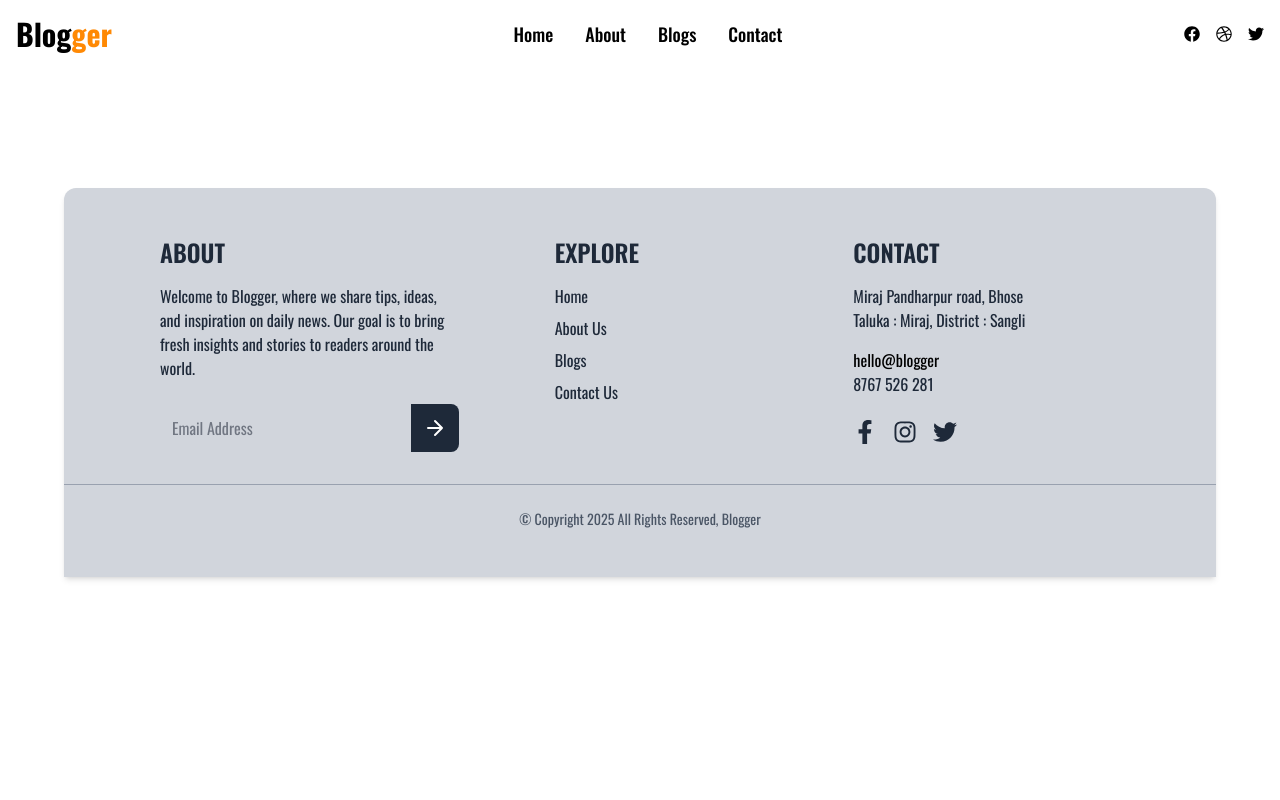
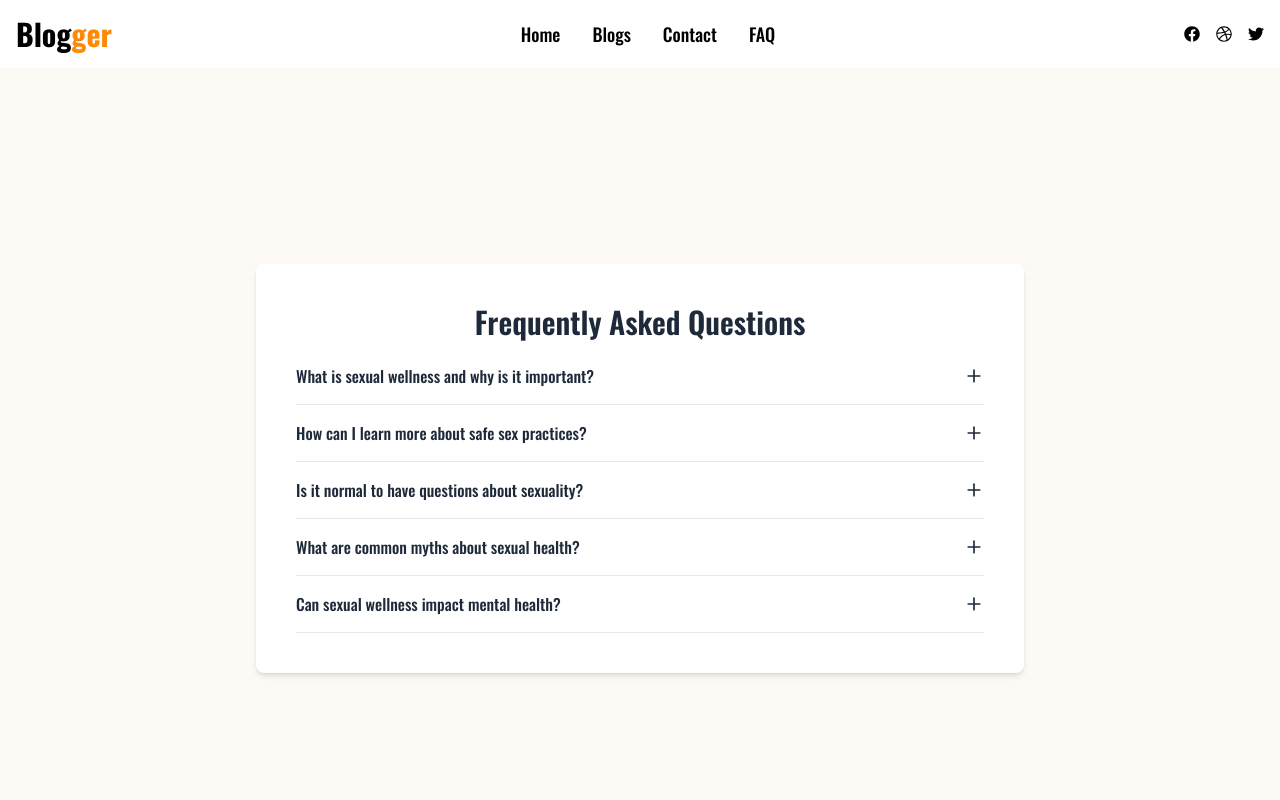
Before and after one commit to deepMhabdi/blog_website, a React (Vite) app: page /faq in a window 1280 px wide. Shown: the top 800 px of the page. Built offline with nearby package versions, Linux system fonts and the light colour scheme; a web font is replaced by a local one.

Commit message:
Major changes

```diff
--- a/src/App.jsx
+++ b/src/App.jsx
@@ -6,6 +6,7 @@ import ContactUs from "./components/ContactUs";
 import LandingPage from "./components/LandingPage";
 import BlogCards from "./components/BlogCards";
 import BlogDetails from "./components/BlogDetails";
+import FAQSection from "./components/FAQSection";
 
 
 const App = () => {
@@ -17,6 +18,8 @@ const App = () => {
         <Route path="/blogs" element={<BlogCards />} />
         <Route path="/blogs/:blogTitle" element={<BlogDetails />} />
         <Route path="/contact-us" element={<ContactUs />} />
+        <Route path="/articles" element={<BlogCards />} />
+        <Route path="/faq" element={<FAQSection />} />
       </Routes>
       <Footer />
     </div>
--- a/src/components/BlogDetails.jsx
+++ b/src/components/BlogDetails.jsx
@@ -1,7 +1,7 @@
 import React, { useState, useEffect } from "react";
 import { useParams, useNavigate } from "react-router-dom";
 import nature from "../assets/nature.jpg";
-import banner from "../assets/banner.jpeg";
+import fertility from "../assets/fertility.jpg";
 import { ChevronRight, ChevronLeft } from "lucide-react";
 
 const blogTitles = [
@@ -14,7 +14,6 @@ const blogTitles = [
 
 const blogContent = {
   "Essential Vitamins To Improve Male Fertility": {
-    image: nature,
     content: `Fertility concerns are evolving at a faster rate. On a rough scale, one in five couples is facing infertility due to various reasons that can be solved with lifestyle modifications. On an average scale, an equal percentage is contributed by both genders incapable of conceiving. Infertility is termed as failure to develop after a full year of unprotected intercourse. Couples at this point need professional assistance, and crucial support from a doctor is highly required to improve the chance of conception.
 
 The following are the possible causes of male infertility:
@@ -36,7 +35,6 @@ Vitamin C and E are essential antioxidants protecting cellular damage during oxi
   },
 
   "A Comprehensive Guide Into Men’s Sexual Health": {
-    image: nature,
     content: `Sexual health, just like rest of the aspects of health need proper care. While most of the people around the globe are unaware of the strategies and tips that need to be followed in order to prevent from an unhealthy sexual life.
 Here is the guide to the basic measures and strategies important to take care of sexual health for men.
 Let’s dive into the ideas to keep it healthy for you.
@@ -52,7 +50,6 @@ Early ejaculation can negatively affect  person’s sense of self and the pleasu
   },
 
   "Discover The Ultimate Secret To Staying Fit In Your 40s!": {
-    image: nature,
     content: `Did you know that staying fit in your 40s is not only possible but can also be a lot of fun? Many think that once they hit middle age, staying active and healthy becomes an uphill battle. But the truth is, it’s never too late to start prioritizing your well-being and making positive changes in your lifestyle. In this blog post, we will delve into the secrets of staying fit in your 40s and beyond. So, let’s dive right in!
 
 Embrace the Power of Regular Exercise:
@@ -72,7 +69,6 @@ Focus on incorporating plenty of fruits, vegetables, lean proteins, whole grains
   },
 
   "A Guide To The Dietary Needs Of Men": {
-    image: nature,
     content: `Dietary needs are the requirements that are needed in one’s diet which reflect on the physical and mental wellness. Dietary needs vary according to different conditions which include gender, location, and weight etc. Moving on, dietary requirements can vary in genders due to many reasons and few of them are due to differences in physiology, hormonal profiles and nutritional needs.
 Men generally have a higher lean body mass and basal metabolic rate in comparison to women which makes their dietary requirements different than women. In order to support their fitness and well-being. There are some principles that revolve around the health and wellness of men which apply to the specific dietary needs that men need in their daily lives. These principles can help optimize energy levels, promote muscle growth and enhance the overall vitality.
 
@@ -90,7 +86,6 @@ Men have certain dietary demands that should be recognized and taken care of in
   },
 
   "Discover The Secret To Aging Gracefully!": {
-    image: nature,
     content: `As the years go by, it’s only natural for us to wonder how we can age gracefully and maintain our youthful vigor. We see celebrities and influencers who seem to defy the hands of time, leaving us in awe of their healthy bodies and radiant skin. But what is their secret? Is it some magical potion or expensive treatment? Or is there something we can all do to age gracefully, regardless of our bank account? In this article, we will explore the secret to aging gracefully and how you can incorporate it into your everyday life.
 
 The Power of a Healthy Lifestyle:
@@ -189,14 +184,14 @@ const BlogDetails = () => {
           {decodeURIComponent(blogTitle)}
         </h1>
 
-        {/* Blog Image */}
+        {/* Blog Image
         <div className="w-full md:w-3/4 h-[240px] md:h-[400px] bg-white shadow-xl rounded-3xl overflow-hidden mb-8 border border-gray-200 transition-transform hover:scale-[1.01] duration-200">
           <img
-            src={blog?.image}
+            src={blog?.fertility || blog?.image || nature}
             alt={blogTitle}
             className="w-full h-full object-cover transition-transform duration-500 hover:scale-105"
           />
-        </div>
+        </div> */}
 
         {/* Blog Content */}
         <div className="w-full md:w-3/4 bg-white shadow-lg rounded-3xl p-6 md:p-8 leading-relaxed text-gray-700 text-[16px] whitespace-pre-line border border-gray-100">
--- /dev/null
+++ b/src/components/FAQSection.jsx
@@ -0,0 +1,74 @@
+import React, { useState } from "react";
+import { Plus, Minus } from "lucide-react";
+
+const faqs = [
+  {
+    question: "What is sexual wellness and why is it important?",
+    answer:
+      "Sexual wellness refers to a state of physical, emotional, mental, and social well-being in relation to sexuality. It is important for overall health, self-esteem, and healthy relationships.",
+  },
+  {
+    question: "How can I learn more about safe sex practices?",
+    answer:
+      "Our blog offers articles on protection methods, consent, and communication. Staying informed helps prevent STIs and unplanned pregnancies and fosters healthy intimacy.",
+  },
+  {
+    question: "Is it normal to have questions about sexuality?",
+    answer:
+      "Yes, it's completely normal. Sexuality is a personal and evolving aspect of life. Our content is designed to answer common questions and break harmful stigmas.",
+  },
+  {
+    question: "What are common myths about sexual health?",
+    answer:
+      "There are many myths, such as 'you can't get an STI from oral sex' or 'only teenagers need sex education.' Our blog debunks these with facts and science-backed insights.",
+  },
+  {
+    question: "Can sexual wellness impact mental health?",
+    answer:
+      "Absolutely. Sexual well-being is closely linked to mental health. Feeling safe, respected, and confident in your sexuality can greatly improve emotional well-being.",
+  },
+];
+
+const FAQSection = () => {
+  const [activeIndex, setActiveIndex] = useState(null);
+
+  const toggleFAQ = (index) => {
+    setActiveIndex(index === activeIndex ? null : index);
+  };
+
+  return (
+    <section className="bg-[#fdfaf6] py-10 px-4 md:px-10 min-h-screen flex items-center justify-center -mb-30">
+      <div className="bg-white rounded-lg shadow-md p-6 md:p-10 max-w-3xl w-full">
+        <h2 className="text-2xl md:text-3xl font-semibold text-center text-gray-800 mb-6">
+          Frequently Asked Questions
+        </h2>
+
+        <div className="space-y-4">
+          {faqs.map((faq, index) => (
+            <div key={index} className="border-b border-gray-200 pb-4">
+              <button
+                onClick={() => toggleFAQ(index)}
+                className="w-full text-left flex justify-between items-center text-gray-800 font-medium focus:outline-none"
+              >
+                <span>{faq.question}</span>
+                {activeIndex === index ? (
+                  <Minus className="w-5 h-5" />
+                ) : (
+                  <Plus className="w-5 h-5" />
+                )}
+              </button>
+
+              {activeIndex === index && (
+                <p className="mt-2 text-gray-700 text-sm md:text-base">
+                  {faq.answer}
+                </p>
+              )}
+            </div>
+          ))}
+        </div>
+      </div>
+    </section>
+  );
+};
+
+export default FAQSection;
--- a/src/components/LandingPage.jsx
+++ b/src/components/LandingPage.jsx
@@ -6,6 +6,7 @@ import { NavLink } from "react-router-dom";
 import { motion } from "framer-motion";
 import { fadeIn } from "../variants";
 import ContactUs from "./ContactUs";
+import FAQSection from "./FAQSection";
 
 const Banner = () => {
   const [showNav, setShowNav] = useState(false);
@@ -40,11 +41,6 @@ const Banner = () => {
               </p>
             </div>
 
-            <div className="absolute right-4 sm:right-6 md:right-8 top-1/2 flex h-8 w-8 sm:h-10 sm:w-10 md:h-12 md:w-12 -translate-y-1/2 items-center justify-center rounded-full bg-white/20 backdrop-blur-sm">
-              <button onClick={() => setShowNav((prev) => !prev)}>
-                <PiArrowBendUpRightLight className="h-4 w-4 sm:h-5 sm:w-5 md:h-6 md:w-6 text-white" />
-              </button>
-            </div>
 
             {showNav && (
               <ul className="absolute top-full right-4 bg-white/90 p-4 rounded-md shadow-md mt-2 z-10 text-black">
@@ -78,7 +74,7 @@ const Banner = () => {
           viewport={{ once: true, amount: 0.3 }}
           className="mb-5 text-3xl font-semibold px-10 mt-10 text-center justify-center"
         >
-          Recent blog posts
+          Check our articles on sexual wellness
           <p className="mt-4 text-lg text-gray-600 px-6 md:px-12">
             Sexual wellness is about more than just physical intimacy — it's
             about connection, consent, and confidence. Our goal is to break
@@ -90,6 +86,7 @@ const Banner = () => {
 
       <BlogCards />
       <ContactUs />
+      <FAQSection />
     </>
   );
 };
--- a/src/components/Navbar.jsx
+++ b/src/components/Navbar.jsx
@@ -14,9 +14,9 @@ const Navbar = () => {
 
   const navItems = [
     { path: "/", link: "Home" },
-    { path: "/about-us", link: "About" },
     { path: "/blogs", link: "Blogs" },
     { path: "/contact-us", link: "Contact" },
+     { path: "/faq", link: "FAQ" },
   ];
 
   return (
```
